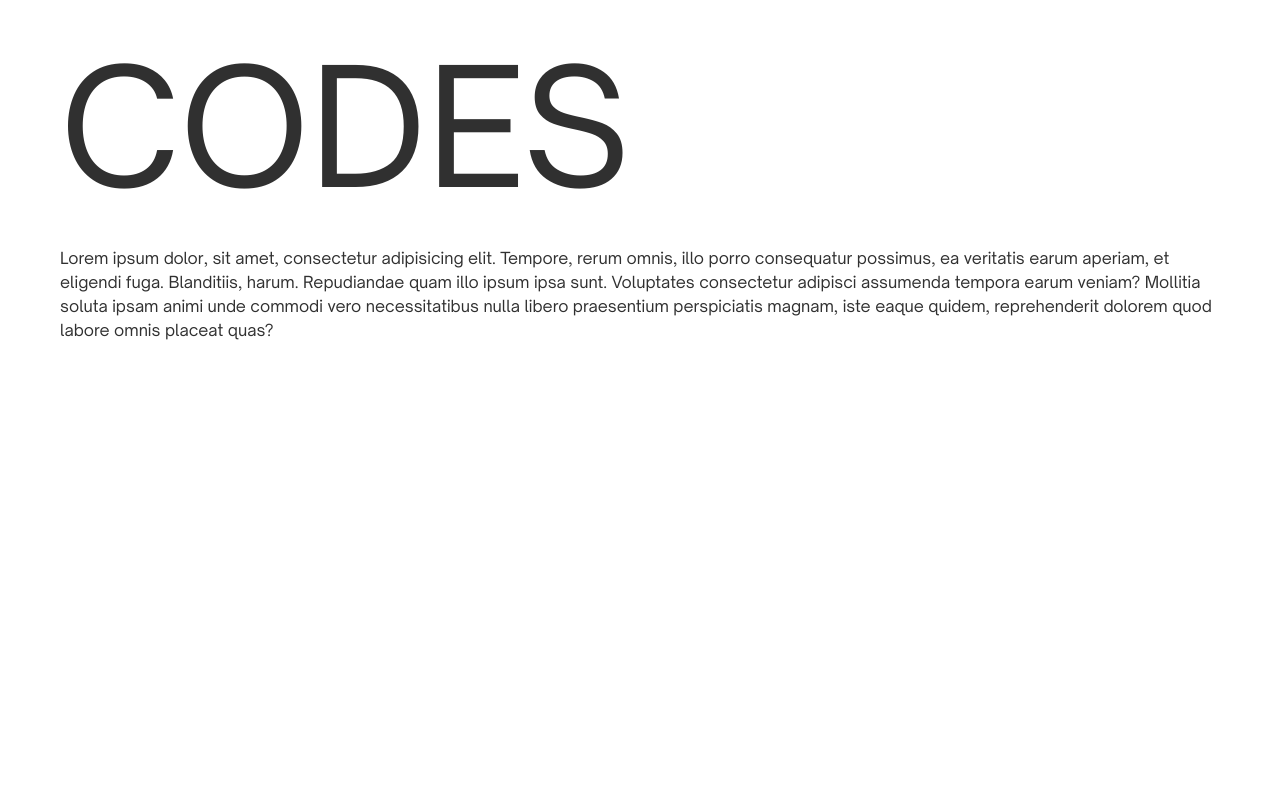
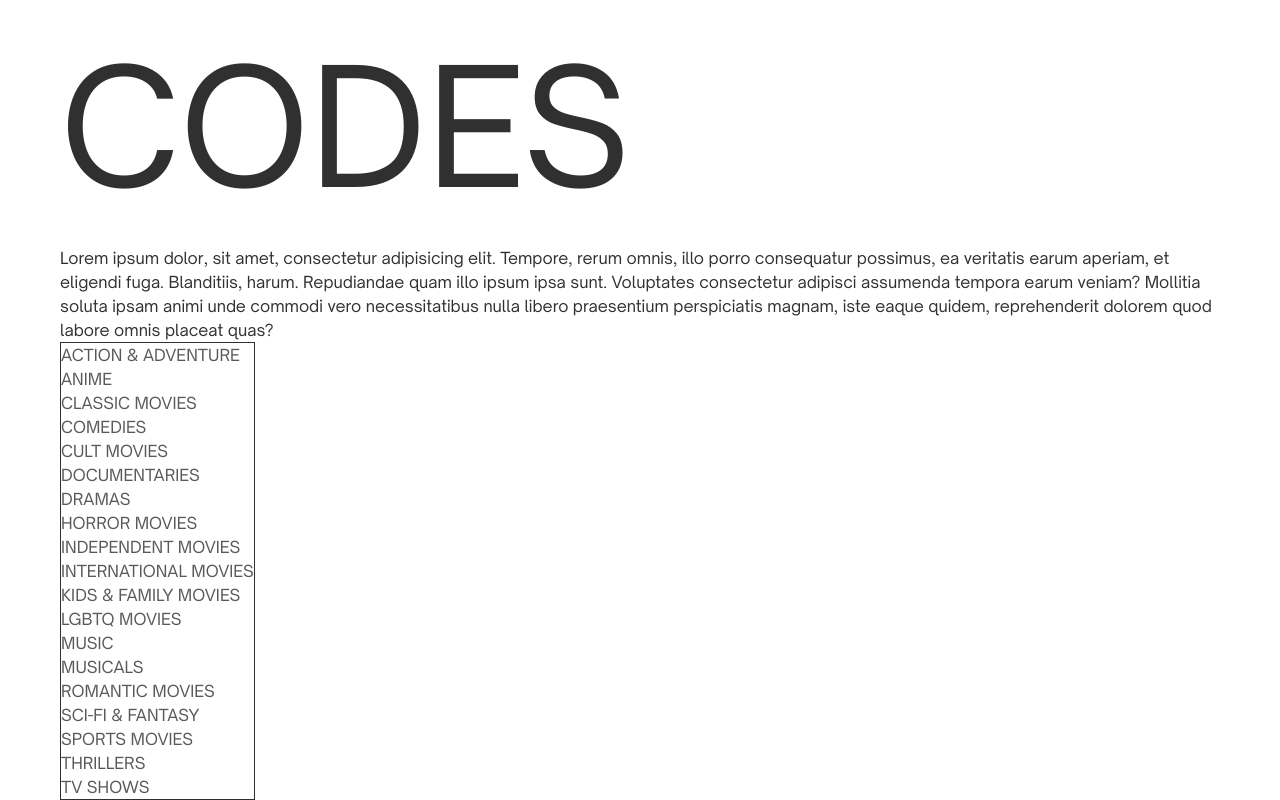
Before and after one commit to psyofrelief/nfxc, a Next.js app: page / in a window 1280 px wide. Shown: the part 291-1091 px from the top of the page. Before the commit the page ends 857 px from the top, so only its background shows below. Built offline with nearby package versions, Linux system fonts and the light colour scheme.

Commit message:
FEAT: Create sidebar component and add to layout

```diff
--- a/src/app/page.tsx
+++ b/src/app/page.tsx
@@ -1,3 +1,5 @@
+import Sidebar from "@/components/sidebar";
+
 export default function Home() {
   return (
     <div className="min-h-screen">
@@ -11,6 +13,9 @@ export default function Home() {
         nulla libero praesentium perspiciatis magnam, iste eaque quidem,
         reprehenderit dolorem quod labore omnis placeat quas?
       </p>
+      <section>
+        <Sidebar />
+      </section>
     </div>
   );
 }
--- /dev/null
+++ b/src/components/sidebar.tsx
@@ -0,0 +1,12 @@
+import { categories } from "@/data/netflix-codes";
+export default function Sidebar() {
+  return (
+    <aside className="flex flex-col border border-foreground max-w-fit uppercase text-secondary">
+      {categories.map((category) => (
+        <p key={category} className=" hover:bg-gray-200">
+          {category}
+        </p>
+      ))}
+    </aside>
+  );
+}
--- a/src/data/netflix-codes.ts
+++ b/src/data/netflix-codes.ts
@@ -8,6 +8,7 @@ export interface NetflixCategory {
   code: number;
   subcategories: Subcategory[];
 }
+// Extracting the main categories dynamically from the netflixCodes array
 
 export const netflixCodes: NetflixCategory[] = [
   {
@@ -302,3 +303,8 @@ export const netflixCodes: NetflixCategory[] = [
     ],
   },
 ];
+
+// Extracting the main categories dynamically from the netflixCodes array
+export const categories: string[] = netflixCodes.map(
+  (category) => category.category,
+);
```
